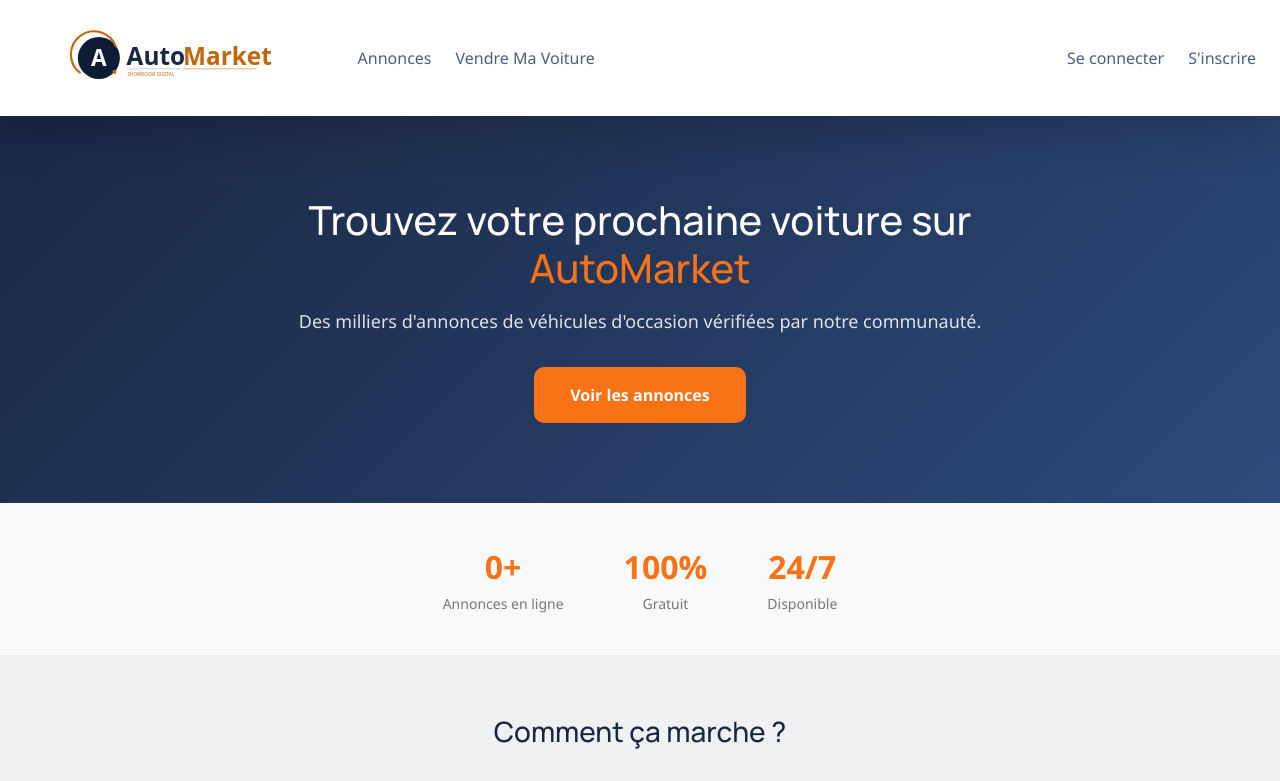
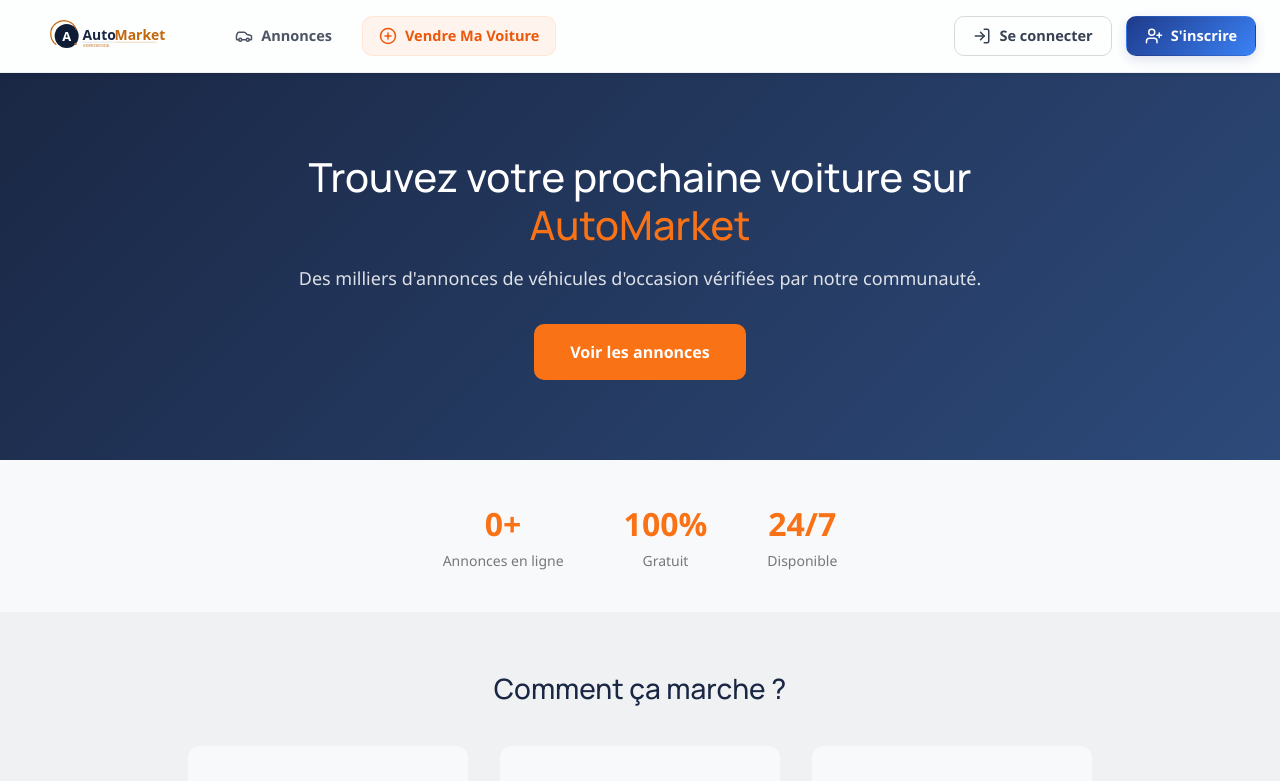
Before and after one commit to LednuZ/Projet_WE4B-SI40, an Angular app: page / in a window 1280 px wide. Shown: the top 781 px of the page. Built offline with nearby package versions, Linux system fonts and the light colour scheme; no server answers.

Commit message:
Amélioration design menu

```diff
--- a/angular.json
+++ b/angular.json
@@ -1,5 +1,8 @@
 {
   "$schema": "./node_modules/@angular/cli/lib/config/schema.json",
+  "cli": {
+    "analytics": false
+  },
   "version": 1,
   "newProjectRoot": "projects",
   "projects": {
--- a/src/app/components/header/header.component.css
+++ b/src/app/components/header/header.component.css
@@ -1,77 +1,243 @@
+.header-container {
+  position: sticky;
+  top: 0;
+  z-index: 1000;
+  width: 100%;
+}
+
+.navbar {
+  backdrop-filter: blur(16px);
+  -webkit-backdrop-filter: blur(16px);
+  background: rgba(255, 255, 255, 0.88);
+  border-bottom: 1px solid rgba(229, 231, 235, 0.6);
+  padding: 12px 0;
+  transition: all 0.3s cubic-bezier(0.4, 0, 0.2, 1);
+}
+
+.nav-content {
+  display: flex;
+  align-items: center;
+  justify-content: flex-start;
+  gap: 32px;
+  max-width: 1400px;
+  margin: 0 auto;
+  padding: 0 24px;
+  width: 100%;
+}
+
 .header-logo-link {
   display: flex;
   align-items: center;
+  gap: 12px;
   text-decoration: none;
+  transition: transform 0.22s ease;
+}
+
+.header-logo-link:hover {
+  transform: scale(1.025);
 }
 
 .header-logo {
-  height: 84px;
+  height: 48px;
   width: auto;
   display: block;
 }
 
-.admin-link {
-  font-size: 13px;
-  font-weight: 700;
-  color: #1a2744;
-  text-decoration: none;
-  padding: 5px 12px;
-  border: 1.5px solid #1a2744;
-  border-radius: 8px;
-  transition: all 0.2s;
-  white-space: nowrap;
+.site-name {
+  font-size: 24px;
+  font-weight: 800;
+  letter-spacing: -0.6px;
+  background: linear-gradient(135deg, #0f172a 20%, #2563eb 80%);
+  -webkit-background-clip: text;
+  -webkit-text-fill-color: transparent;
+  font-family: 'Outfit', -apple-system, BlinkMacSystemFont, "Segoe UI", Roboto, sans-serif;
 }
 
-.admin-link:hover {
-  background: #1a2744;
-  color: #fff;
+.nav-menu {
+  display: flex;
+  align-items: center;
+  gap: 14px;
+  margin: 0;
+  padding: 0;
+  list-style: none;
 }
 
-.nav-msg {
+.nav-item-li {
   display: flex;
   align-items: center;
 }
 
-.msg-icon-link {
-  position: relative;
+.nav-link-custom {
   display: flex;
   align-items: center;
+  gap: 8px;
+  font-size: 14.5px;
+  font-weight: 600;
+  color: #4b5563;
+  text-decoration: none;
+  padding: 8px 16px;
+  border-radius: 10px;
+  transition: all 0.2s cubic-bezier(0.4, 0, 0.2, 1);
+  cursor: pointer;
+}
+
+.nav-link-custom:hover {
+  color: #1e3a8a;
+  background: rgba(30, 58, 138, 0.05);
+}
+
+.nav-icon {
+  width: 18px;
+  height: 18px;
+  transition: transform 0.22s cubic-bezier(0.34, 1.56, 0.64, 1);
+}
+
+.nav-link-custom:hover .nav-icon {
+  transform: translateY(-2px);
+}
+
+/* Sell button styling */
+.sell-button {
+  background: rgba(249, 115, 22, 0.07);
+  color: #ea580c;
+  border: 1px solid rgba(249, 115, 22, 0.1);
+}
+
+.sell-button:hover {
+  background: rgba(249, 115, 22, 0.14);
+  color: #c2410c;
+  border-color: rgba(249, 115, 22, 0.2);
+}
+
+/* Auth Buttons */
+.auth-btn {
+  padding: 8px 18px;
+}
+
+.login-btn {
+  border: 1.5px solid rgba(209, 213, 219, 0.9);
+  color: #374151;
+}
+
+.login-btn:hover {
+  background: rgba(0, 0, 0, 0.02);
+  border-color: #9ca3af;
+  color: #111827;
+}
+
+.register-btn {
+  background: linear-gradient(135deg, #1e3a8a, #3b82f6);
+  color: #fff !important;
+  box-shadow: 0 4px 12px rgba(30, 58, 138, 0.14);
+  border: 1px solid transparent;
+}
+
+.register-btn:hover {
+  background: linear-gradient(135deg, #1d4ed8, #2563eb);
+  transform: translateY(-1px);
+  box-shadow: 0 6px 16px rgba(30, 58, 138, 0.22);
+}
+
+/* Badges / Admin links */
+.admin-link-custom {
+  display: flex;
+  align-items: center;
+  gap: 8px;
+  font-size: 13.5px;
+  font-weight: 700;
+  text-decoration: none;
+  padding: 6px 14px;
+  border-radius: 10px;
+  border: 1.5px solid;
+  transition: all 0.2s cubic-bezier(0.4, 0, 0.2, 1);
+  white-space: nowrap;
+}
+
+.pro-badge {
+  border-color: #f97316;
+  color: #f97316;
+  background: rgba(249, 115, 22, 0.03);
+}
+
+.pro-badge:hover {
+  background: #f97316;
+  color: #fff;
+}
+
+.admin-badge {
+  border-color: #1e3a8a;
+  color: #1e3a8a;
+  background: rgba(30, 58, 138, 0.03);
+}
+
+.admin-badge:hover {
+  background: #1e3a8a;
+  color: #fff;
+}
+
+/* Custom Icon Buttons (Right side) */
+.icon-btn-custom {
+  display: flex;
+  align-items: center;
+  justify-content: center;
+  width: 40px;
+  height: 40px;
+  border-radius: 50%;
   color: #6b7280;
-  transition: color 0.15s;
+  background: transparent;
+  transition: all 0.2s cubic-bezier(0.4, 0, 0.2, 1);
+  position: relative;
   text-decoration: none;
 }
 
-.msg-icon-link:hover {
-  color: #374151;
+.icon-btn-custom:hover {
+  color: #1e3a8a;
+  background: rgba(30, 58, 138, 0.06);
+  transform: translateY(-1px);
 }
 
-.profil-icon-link {
-  display: flex;
-  align-items: center;
-  color: #6b7280;
-  transition: color 0.15s;
-  text-decoration: none;
+.icon-svg-custom {
+  width: 20px;
+  height: 20px;
 }
 
-.profil-icon-link:hover {
-  color: #374151;
+.nav-msg-custom {
+  position: relative;
 }
 
-.msg-badge {
+.badge-custom {
   position: absolute;
-  top: -7px;
-  right: -8px;
-  background: #f97316;
+  top: 1px;
+  right: 1px;
+  background: #ef4444;
   color: #fff;
-  font-size: 10px;
-  font-weight: 700;
+  font-size: 9px;
+  font-weight: 800;
   min-width: 17px;
   height: 17px;
-  border-radius: 10px;
+  border-radius: 50%;
   display: flex;
   align-items: center;
   justify-content: center;
   padding: 0 4px;
-  line-height: 1;
   box-shadow: 0 0 0 2px #fff;
 }
+
+.logout-btn {
+  color: #9ca3af;
+}
+
+.logout-btn:hover {
+  color: #ef4444;
+  background: rgba(239, 68, 68, 0.06);
+}
+
+/* Helper animations */
+@keyframes spin-slow {
+  from { transform: rotate(0deg); }
+  to { transform: rotate(360deg); }
+}
+
+.animate-spin-slow:hover {
+  animation: spin-slow 8s linear infinite;
+}
--- a/src/app/components/header/header.component.html
+++ b/src/app/components/header/header.component.html
@@ -1,59 +1,146 @@
-<header>
-    <nav class="shadow-lg bg-white pt-0 w-full top-0 bg-white/70">
-        <div class="d-flex align-items-center justify-content-start gap-5 px-4 py-3 max-w-screen-2xl mx-auto">
+<header class="header-container">
+  <nav class="navbar shadow-sm">
+    <div class="nav-content">
+
+      <!-- Logo only -->
       <a routerLink="/" class="header-logo-link">
         <img src="assets/automarket_logo.svg" alt="AutoMarket" class="header-logo">
       </a>
-            <ul class="d-flex align-items-center gap-4 m-0 list-unstyled">
-                <li class="nav-item"><a class="link-primary focus-ring rounded-2 text-decoration-none link-opacity-75 link-opacity-100-hover" routerLink="/annonces">Annonces</a></li>
-                <li class="nav-item"><a class="link-primary focus-ring rounded-2 text-decoration-none link-opacity-75 link-opacity-100-hover" routerLink="/annonces/new">Vendre Ma Voiture</a></li> <!--TODO: Rajouter le lien vers la page-->
+
+      <!-- Main Navigation Links -->
+      <ul class="nav-menu">
+        <li class="nav-item-li">
+          <a class="nav-link-custom" routerLink="/annonces">
+            <svg class="nav-icon" xmlns="http://www.w3.org/2000/svg" viewBox="0 0 24 24" fill="none" stroke="currentColor" stroke-width="2" stroke-linecap="round" stroke-linejoin="round">
+              <path d="M19 17h2c.6 0 1-.4 1-1v-3c0-.9-.7-1.7-1.5-1.9C18.7 10.6 16 10 16 10s-1.3-1.4-2.2-2.3c-.5-.4-1.1-.7-1.8-.7H5c-.6 0-1.1.4-1.4.9l-1.4 2.9A3.7 3.7 0 0 0 2 12v4c0 .6.4 1 1 1h2"/>
+              <circle cx="7" cy="17" r="2"/>
+              <path d="M9 17h6"/>
+              <circle cx="17" cy="17" r="2"/>
+            </svg>
+            <span>Annonces</span>
+          </a>
+        </li>
+        <li class="nav-item-li">
+          <a class="nav-link-custom sell-button" routerLink="/annonces/new">
+            <svg class="nav-icon" xmlns="http://www.w3.org/2000/svg" viewBox="0 0 24 24" fill="none" stroke="currentColor" stroke-width="2" stroke-linecap="round" stroke-linejoin="round">
+              <circle cx="12" cy="12" r="10"/>
+              <line x1="12" y1="8" x2="12" y2="16"/>
+              <line x1="8" y1="12" x2="16" y2="12"/>
+            </svg>
+            <span>Vendre Ma Voiture</span>
+          </a>
+        </li>
       </ul>
-            <ul class="d-flex align-items-center gap-4 m-0 ms-auto list-unstyled">
+
+      <!-- Right Side / Account & Authentication Links -->
+      <ul class="nav-menu ms-auto align-items-center">
+        <!-- If Not Logged In -->
         <ng-container *ngIf="!authService.isLoggedIn()">
-                    <li class="nav-item"><a class="link-primary focus-ring rounded-2 text-decoration-none link-opacity-75 link-opacity-100-hover" routerLink="/login">Se connecter</a></li>
-                    <li class="nav-item"><a class="link-primary focus-ring rounded-2 text-decoration-none link-opacity-75 link-opacity-100-hover" routerLink="/register">S'inscrire</a></li>
+          <li class="nav-item-li">
+            <a class="nav-link-custom auth-btn login-btn" routerLink="/login">
+              <svg class="nav-icon" xmlns="http://www.w3.org/2000/svg" viewBox="0 0 24 24" fill="none" stroke="currentColor" stroke-width="2" stroke-linecap="round" stroke-linejoin="round">
+                <path d="M15 3h4a2 2 0 0 1 2 2v14a2 2 0 0 1-2 2h-4"/>
+                <polyline points="10 17 15 12 10 7"/>
+                <line x1="15" y1="12" x2="3" y2="12"/>
+              </svg>
+              <span>Se connecter</span>
+            </a>
+          </li>
+          <li class="nav-item-li">
+            <a class="nav-link-custom auth-btn register-btn" routerLink="/register">
+              <svg class="nav-icon text-white" xmlns="http://www.w3.org/2000/svg" viewBox="0 0 24 24" fill="none" stroke="currentColor" stroke-width="2" stroke-linecap="round" stroke-linejoin="round">
+                <path d="M16 21v-2a4 4 0 0 0-4-4H6a4 4 0 0 0-4 4v2"/>
+                <circle cx="9" cy="7" r="4"/>
+                <line x1="19" y1="8" x2="19" y2="14"/>
+                <line x1="16" y1="11" x2="22" y2="11"/>
+              </svg>
+              <span>S'inscrire</span>
+            </a>
+          </li>
         </ng-container>
+
+        <!-- If Logged In -->
         <ng-container *ngIf="authService.isLoggedIn()">
-                    <li class="nav-item" *ngIf="authService.getRole() === 'entreprise'">
-                      <a routerLink="/pro" class="admin-link" style="border-color:#f97316; color:#f97316" title="Espace Pro">Espace Pro</a>
+          <!-- Espace Pro (Enterprise) -->
+          <li class="nav-item-li" *ngIf="authService.getRole() === 'entreprise'">
+            <a routerLink="/pro" class="admin-link-custom pro-badge" title="Espace Pro">
+              <svg class="nav-icon animate-pulse" xmlns="http://www.w3.org/2000/svg" viewBox="0 0 24 24" fill="none" stroke="currentColor" stroke-width="2" stroke-linecap="round" stroke-linejoin="round">
+                <rect x="2" y="7" width="20" height="14" rx="2" ry="2"/>
+                <path d="M16 21V5a2 2 0 0 0-2-2h-4a2 2 0 0 0-2 2v16"/>
+              </svg>
+              <span>Espace Pro</span>
+            </a>
           </li>
-                    <li class="nav-item" *ngIf="authService.getRole() === 'admin'">
-                      <a routerLink="/admin" class="admin-link" title="Dashboard Admin">Admin</a>
+
+          <!-- Espace Admin -->
+          <li class="nav-item-li" *ngIf="authService.getRole() === 'admin'">
+            <a routerLink="/admin" class="admin-link-custom admin-badge" title="Dashboard Admin">
+              <svg class="nav-icon animate-spin-slow" xmlns="http://www.w3.org/2000/svg" viewBox="0 0 24 24" fill="none" stroke="currentColor" stroke-width="2" stroke-linecap="round" stroke-linejoin="round">
+                <circle cx="12" cy="12" r="3"/>
+                <path d="M19.4 15a1.65 1.65 0 0 0 .33 1.82l.06.06a2 2 0 1 1-2.83 2.83l-.06-.06a1.65 1.65 0 0 0-1.82-.33 1.65 1.65 0 0 0-1 1.51V21a2 2 0 0 1-4 0v-.09A1.65 1.65 0 0 0 9 19.4a1.65 1.65 0 0 0-1.82.33l-.06.06a2 2 0 1 1-2.83-2.83l.06-.06a1.65 1.65 0 0 0 .33-1.82 1.65 1.65 0 0 0-1.51-1H3a2 2 0 0 1 0-4h.09A1.65 1.65 0 0 0 4.6 9a1.65 1.65 0 0 0-.33-1.82l-.06-.06a2 2 0 1 1 2.83-2.83l.06.06a1.65 1.65 0 0 0 1.82.33H9a1.65 1.65 0 0 0 1-1.51V3a2 2 0 0 1 4 0v.09a1.65 1.65 0 0 0 1 1.51 1.65 1.65 0 0 0 1.82-.33l.06-.06a2 2 0 1 1 2.83 2.83l-.06.06a1.65 1.65 0 0 0-.33 1.82V9a1.65 1.65 0 0 0 1.51 1H21a2 2 0 0 1 0 4h-.09a1.65 1.65 0 0 0-1.51 1z"/>
+              </svg>
+              <span>Admin</span>
+            </a>
           </li>
-                    <li class="nav-item"><a class="link-primary focus-ring rounded-2 text-decoration-none link-opacity-75 link-opacity-100-hover" routerLink="/mes-annonces">Mes annonces</a></li>
-                    <li class="nav-item">
-                      <a routerLink="/favoris" class="profil-icon-link" title="Mes favoris">
-                        <svg xmlns="http://www.w3.org/2000/svg" viewBox="0 0 24 24" fill="none"
-                             stroke="currentColor" stroke-width="1.8" stroke-linecap="round" stroke-linejoin="round"
-                             width="22" height="22">
+
+          <!-- Mes annonces -->
+          <li class="nav-item-li">
+            <a class="nav-link-custom" routerLink="/mes-annonces">
+              <svg class="nav-icon" xmlns="http://www.w3.org/2000/svg" viewBox="0 0 24 24" fill="none" stroke="currentColor" stroke-width="2" stroke-linecap="round" stroke-linejoin="round">
+                <path d="M14 2H6a2 2 0 0 0-2 2v16a2 2 0 0 0 2 2h12a2 2 0 0 0 2-2V8z"/>
+                <polyline points="14 2 14 8 20 8"/>
+                <line x1="16" y1="13" x2="8" y2="13"/>
+                <line x1="16" y1="17" x2="8" y2="17"/>
+                <polyline points="10 9 9 9 8 9"/>
+              </svg>
+              <span>Mes annonces</span>
+            </a>
+          </li>
+
+          <!-- Favoris -->
+          <li class="nav-item-li">
+            <a routerLink="/favoris" class="icon-btn-custom" title="Mes favoris">
+              <svg class="icon-svg-custom" xmlns="http://www.w3.org/2000/svg" viewBox="0 0 24 24" fill="none" stroke="currentColor" stroke-width="1.8" stroke-linecap="round" stroke-linejoin="round">
                 <path d="M20.84 4.61a5.5 5.5 0 0 0-7.78 0L12 5.67l-1.06-1.06a5.5 5.5 0 0 0-7.78 7.78l1.06 1.06L12 21.23l7.78-7.78 1.06-1.06a5.5 5.5 0 0 0 0-7.78z"/>
               </svg>
             </a>
           </li>
-                    <li class="nav-item nav-msg">
-                      <a routerLink="/messagerie" class="msg-icon-link" title="Messagerie">
-                        <svg xmlns="http://www.w3.org/2000/svg" viewBox="0 0 24 24" fill="none"
-                             stroke="currentColor" stroke-width="1.8" stroke-linecap="round" stroke-linejoin="round"
-                             width="22" height="22">
+
+          <!-- Messagerie -->
+          <li class="nav-item-li nav-msg-custom">
+            <a routerLink="/messagerie" class="icon-btn-custom" title="Messagerie">
+              <svg class="icon-svg-custom" xmlns="http://www.w3.org/2000/svg" viewBox="0 0 24 24" fill="none" stroke="currentColor" stroke-width="1.8" stroke-linecap="round" stroke-linejoin="round">
                 <rect x="2" y="4" width="20" height="16" rx="2"/>
                 <polyline points="2,4 12,13 22,4"/>
               </svg>
-                        <span class="msg-badge" *ngIf="nonLus > 0">{{ nonLus > 9 ? '9+' : nonLus }}</span>
+              <span class="badge-custom" *ngIf="nonLus > 0">{{ nonLus > 9 ? '9+' : nonLus }}</span>
             </a>
           </li>
-                    <li class="nav-item">
-                      <a routerLink="/profil" class="profil-icon-link" title="Mon profil">
-                        <svg xmlns="http://www.w3.org/2000/svg" viewBox="0 0 24 24" fill="none"
-                             stroke="currentColor" stroke-width="1.8" stroke-linecap="round" stroke-linejoin="round"
-                             width="22" height="22">
+
+          <!-- Mon Profil -->
+          <li class="nav-item-li">
+            <a routerLink="/profil" class="icon-btn-custom" title="Mon profil">
+              <svg class="icon-svg-custom" xmlns="http://www.w3.org/2000/svg" viewBox="0 0 24 24" fill="none" stroke="currentColor" stroke-width="1.8" stroke-linecap="round" stroke-linejoin="round">
                 <circle cx="12" cy="8" r="4"/>
                 <path d="M4 20c0-4 3.6-7 8-7s8 3 8 7"/>
               </svg>
             </a>
           </li>
-                    <li class="nav-item"><a class="link-primary focus-ring rounded-2 text-decoration-none link-opacity-75 link-opacity-100-hover" role="button" (click)="logout()">Se déconnecter</a></li>
+
+          <!-- Logout -->
+          <li class="nav-item-li">
+            <a class="nav-link-custom logout-btn" role="button" (click)="logout()">
+              <svg class="nav-icon" xmlns="http://www.w3.org/2000/svg" viewBox="0 0 24 24" fill="none" stroke="currentColor" stroke-width="2" stroke-linecap="round" stroke-linejoin="round">
+                <path d="M9 21H5a2 2 0 0 1-2-2V5a2 2 0 0 1 2-2h4"/>
+                <polyline points="16 17 21 12 16 7"/>
+                <line x1="21" y1="12" x2="9" y2="12"/>
+              </svg>
+              <span>Se déconnecter</span>
+            </a>
+          </li>
         </ng-container>
       </ul>
+
     </div>
   </nav>
 </header>
--- a/src/index.html
+++ b/src/index.html
@@ -2,8 +2,9 @@
 <html lang="en">
 <head>
   <meta charset="utf-8">
-  <title>Vitrine</title>
+  <title>AutoMarket</title>
   <base href="/">
+  <link rel="icon" type="image/svg+xml" href="assets/automarket_logo.svg">
 </head>
 <body>
   <app-root></app-root>
```
Also changed, not shown: 2 other files (tests, documents, lock files or other folders). Lines whose indentation alone changed are shown as unchanged.
